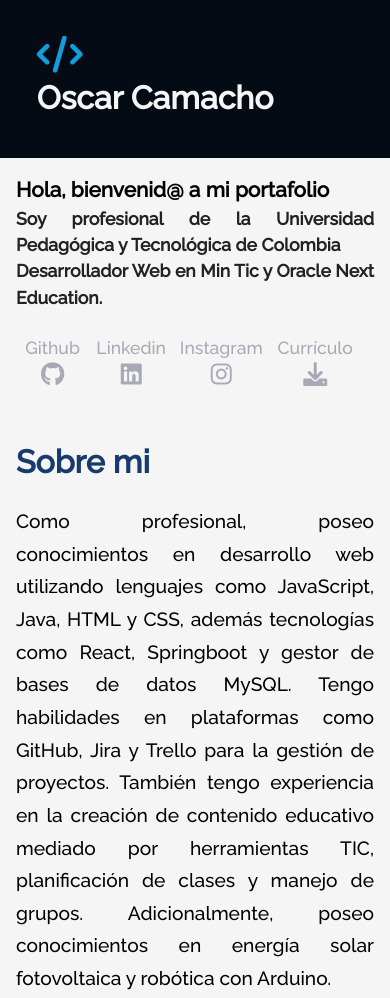
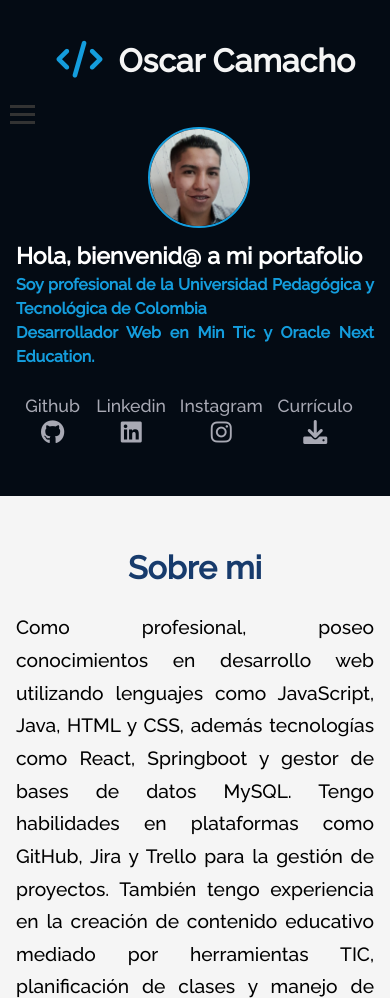
Before and after one commit to oscar3824/portafolio, a plain HTML site: page index.html in a window 390 px wide. Shown: the top 998 px of the page. Drawn offline with Linux system fonts and the light colour scheme.

Commit message:
Ajustes de style y responsividad

```diff
--- a/css/contacto/form.css
+++ b/css/contacto/form.css
@@ -1,5 +1,4 @@
 .input-container {
-    position: relative;
     margin-bottom: 1rem;
     display: flex;
     flex-direction: column;
--- a/css/hobbies/caja.css
+++ b/css/hobbies/caja.css
@@ -6,7 +6,15 @@
     background-color: white;
     box-shadow: 0 4px 4px rgba(0, 0, 0, 0.1);
     border-radius: 10px;
+    transition: 0.8s ease;
+
   }
+
+.hobbies__box:hover{
+    transform: scale(1.1);
+    box-shadow: 0 0 1rem var(--color-hover);
+
+}
 .hobbies__icon{
   text-align: center;
 
@@ -18,7 +26,7 @@
 
 @media (max-width:768px){
   .hobbies__box {
-      width: 100%;
+      width: 48%;
       margin-bottom: 1rem;
       justify-content: center;
       align-items: center;
--- a/css/hobbies/div.css
+++ b/css/hobbies/div.css
@@ -1,10 +1,12 @@
 .hobbies__line {
     display: flex;
     justify-content: space-between;
+    gap: 10px;
+
  }
  @media(max-width:768px){
     .hobbies__line{
-        flex-direction: column;
+        flex-wrap: wrap;
     }
 
 
--- a/css/menu/container.css
+++ b/css/menu/container.css
@@ -1,15 +1,26 @@
 section.menu {
     display: flex;
     flex-direction: row;
+    justify-content: space-evenly;
+    align-items: last baseline;
+    background-color: var(--color-header);
+    position: fixed;
+    width: 100%;
+    padding: 0 1rem;
+    height: 15vh;
+}
+
+.menu__header{
+    display: flex;
+    align-items: center;
     justify-content: space-between;
-    align-items: center;
-    background-color: var(--color-header);
-    padding: 1.5rem 5rem;
+}
+.menu__header h3{
+    padding-left: 1rem;
 }
 
 @media (max-width: 768px) {
     section.menu {
-        flex-direction: column;
         align-items: flex-start;
 
 }
@@ -19,10 +30,10 @@ section.menu {
 @media (max-width: 425px) {
     section.menu{
         padding: 1.3rem;
+        height: 10vh;
     }
     .menu__header{
         display: flex;
-        flex-direction: column;
         align-items: left;
         padding: 1rem;
     }
--- a/css/menu/list.css
+++ b/css/menu/list.css
@@ -2,18 +2,54 @@
     display: flex;
     flex-direction: row;
     align-items: center;
-    margin-top: 5rem;
     font-size: 1.2rem;
 }
 .menu__list__item{
     margin-right: 2rem;
 
 }
-@media (max-width: 768px) {
+.menu-toggle{
+    display: none;
+}
+
+  /* Estilos para las barras del botón de hamburguesa */
+  .bar {
+    display: block;
+    width: 25px;
+    height: 3px;
+    margin: 5px auto;
+    background-color: #333;
+  }
+
+  @media (max-width: 768px) {
     .menu__list {
-        display: none;
-
+      position: absolute;
+      top: 85%;
+      left: -50%;
+      width: 25%; /* Ajusta el ancho según tus preferencias */
+      background-color:var(--color-header);
+      box-shadow: 0 2px 5px rgba(0, 0, 0, 0.2);
+      transition: left 0.3s ease;
 
     }
 
-}
+    .menu__list.active {
+      left: 0;
+    }
+
+    .menu-toggle {
+      display: block; /* Mostrar el botón en pantallas pequeñas */
+      position: absolute;
+      top: 100px;
+      left: 10px;
+    }
+
+    .menu__list {
+      flex-direction: column;
+      padding: 20px;
+    }
+
+    .menu__list__item {
+      margin-bottom: 10px;
+    }
+  }
--- a/css/menu/title.css
+++ b/css/menu/title.css
@@ -1,7 +1,7 @@
 
 .menu__title{
     color: var(--color-de-fondo);
-    font-size: 2.5rem;
+    font-size: 2rem;
 
 
 
--- a/css/skills/caja.css
+++ b/css/skills/caja.css
@@ -6,6 +6,13 @@
     background-color: white;
     box-shadow: 0 4px 4px rgba(0, 0, 0, 0.1);
     border-radius: 10px;
+    transition: 0.8s;
+}
+.skills__box:hover{
+    transform: scale(1.1);
+    box-shadow: 0 0 1rem var(--color-hover);
+
+
 }
 .skills__icon{
     text-align: center;
@@ -17,7 +24,7 @@
 
 @media (max-width:768px){
     .skills__box {
-        width: 100%;
+        width: 48%;
         margin-bottom: 1rem;
         justify-content: center;
         align-items: center;
--- a/css/skills/div.css
+++ b/css/skills/div.css
@@ -1,12 +1,14 @@
 .skills__line {
     display: flex;
     justify-content: space-between;
+    gap: 10px;
 
 }
 
 @media(max-width:768px){
     .skills__line{
-        flex-direction: column;
+        flex-wrap: wrap;
+
     }
 
 
--- a/css/sobre/container.css
+++ b/css/sobre/container.css
@@ -7,7 +7,7 @@ section.about {
     flex-direction: column;
     justify-content: space-between;
     font-size: 1.2rem;
-    width: 70%;
+    width: 100%;
 
 }
 
--- a/css/sobre/titulo.css
+++ b/css/sobre/titulo.css
@@ -2,4 +2,6 @@
     font-weight: bold;
     font-size: 2rem;
     color: var(--color-title);
+    text-align: center;
+    margin-top: 3rem;
 }
--- a/css/titulo/banner.css
+++ b/css/titulo/banner.css
@@ -2,13 +2,16 @@
     width: 25%;
     border-radius: 50%;
     transition: box-shadow 0.3s ease;
+    border: 2px solid var(--color-hover);
 }
 .title__profile:hover{
     box-shadow: 0 0 2rem var(--color-hover);
 }
 @media(max-width:768px) {
     .title__profile{
-        display: none;
+        position: absolute;
+        top: 15%;
+        left: 38%;
     }
 
 }
--- a/css/titulo/container.css
+++ b/css/titulo/container.css
@@ -1,21 +1,26 @@
 section.title{
     padding: 1rem 5rem;
+    background-color: var(--color-header);
+
 }
 
 .title__div {
     display: flex;
     justify-content: space-between;
+    align-items: center;
+    height: 100vh;
+    width: 100%;
+
+
 }
 
 @media(max-width:768px) {
     section.title{
         padding: 1rem;
     }
+    .title__div{
+        height: 55vh;
+        align-items: end;
+    }
 
 }
-@media(max-width:425px){
-
-
-
-
-}
--- a/css/titulo/titulo.css
+++ b/css/titulo/titulo.css
@@ -1,11 +1,12 @@
 
 .title__bio{
-    font-size:  2rem;
+    font-size:  3rem;
+    color: white;
 
 }
 .title__subsection{
     font-size: 1.3rem;
-    color: var(--color-parrafo);
+    color: var(--color-hover);
 }
 .title__network__item{
     margin-right: 2rem;
@@ -33,14 +34,14 @@
 @media(max-width:425px){
 
     .title__bio{
-        font-size: 1.3rem;
+        font-size: 23px;
         text-align: justify;
         width: 100%;
 
 
     }
     .title__subsection{
-        font-size: 1.1rem;
+        font-size: 16px;
         text-align: justify;
         width: 100%;
     }
--- a/index.html
+++ b/index.html
@@ -65,6 +65,13 @@
                 <i class="fa-solid fa-code awesome_icons"></i>
                 <h3 class="menu__title">Oscar Camacho</h3>
             </header>
+            <div class="menu-toggle">
+                <span class="bar"></span>
+                <span class="bar"></span>
+                <span class="bar"></span>
+              </div>
+
+
             <nav>
                 <ul class="menu__list">
                     <li class="menu__list__item"><a href="#sobre-mi">Sobre mi</a></li>
@@ -76,7 +83,10 @@
                 </ul>
 
             </nav>
+
         </section>
+
+
 
         <!-- Sección del Header/Title/Hero -->
         <section class="title">
--- a/validacion.js
+++ b/validacion.js
@@ -66,25 +66,10 @@ function mostrarMensajeError(tipoInput, input) {
 
 const validadores = {
 };
-/*
-const miFormulario = document.querySelector(".formcontato__form");
+document.querySelector('.menu-toggle').addEventListener('click', function() {
+  document.querySelector('.menu__list').classList.toggle('active');
+});
 
-miFormulario.addEventListener("submit", function (event) {
-  const todosLosCamposValidos = Array.from(inputs).every(input => input.validity.valid);
-
-  if (todosLosCamposValidos) {
-    alert("¡Mensaje enviado con éxito!");
-  }
-});
-function cargarValoresCampos() {
-  const campos = miFormulario.querySelectorAll("input, textarea");
-  campos.forEach((campo) => {
-    campo.value = localStorage.getItem(campo.name) || "";
-  });
-}
-
-window.addEventListener("load", cargarValoresCampos);
-*/
 
 
 
```
Also changed, not shown: acceso.html (deleted, +0 -11 lines).
